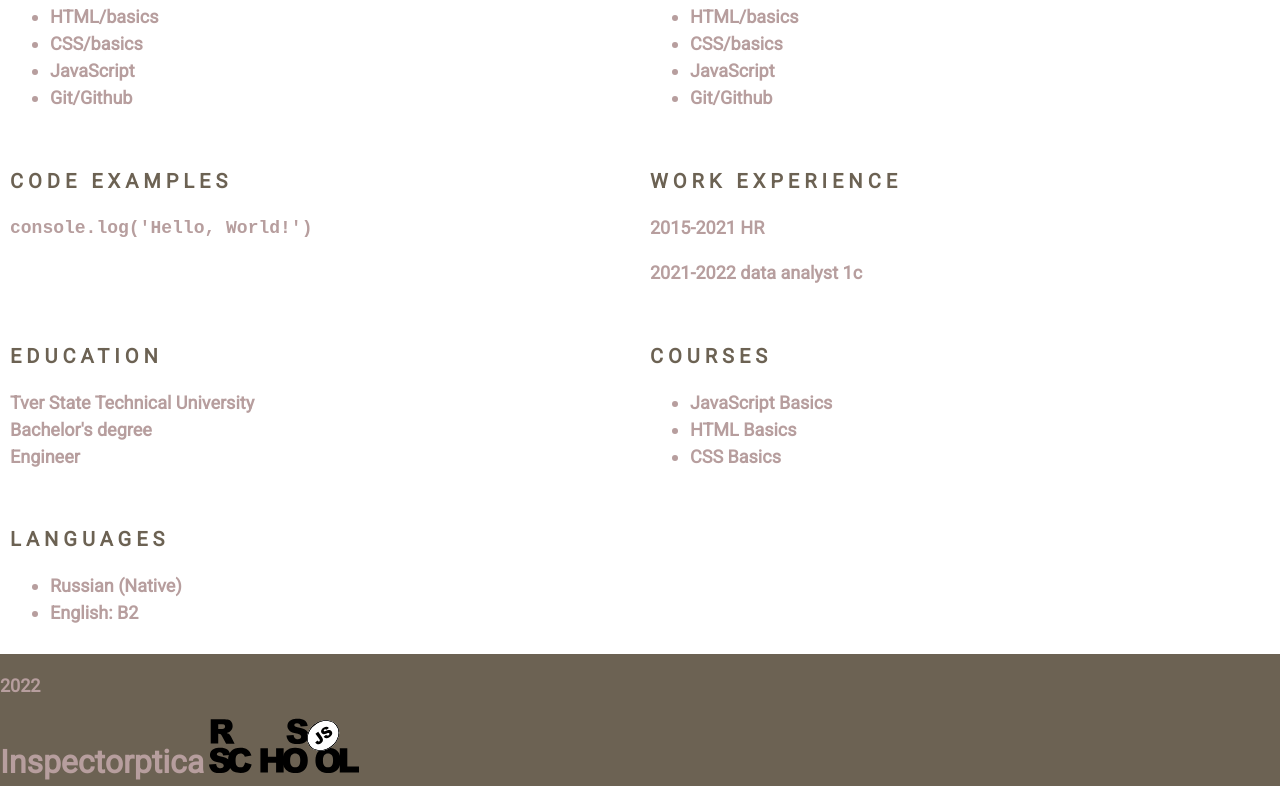
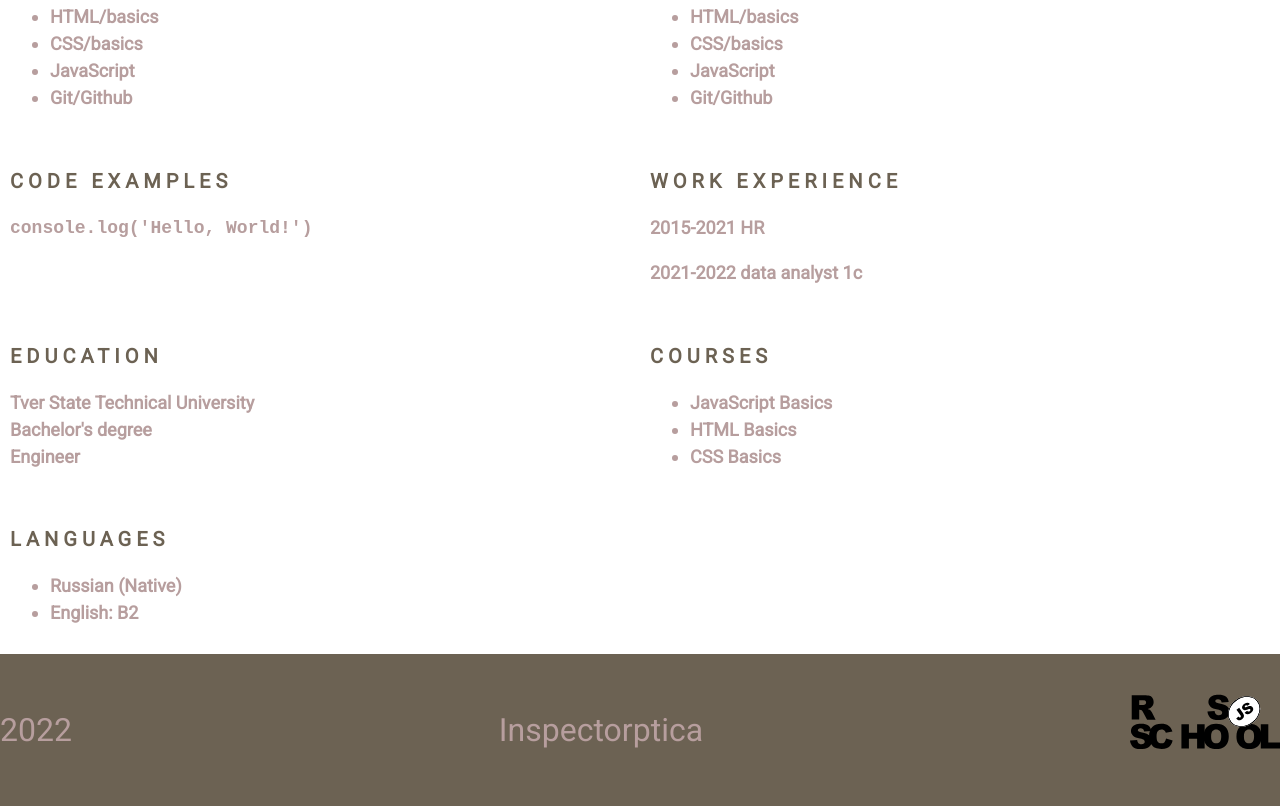
Before and after one commit to Inspectorptica/rsschool-cv, a plain HTML site: page index.html in a window 1280 px wide. Shown: the part 681-1487 px from the top of the page. Drawn offline with Linux system fonts and the light colour scheme.

Commit message:
fix: fix html footer

```diff
--- a/index.html
+++ b/index.html
@@ -102,7 +102,7 @@
   </main>
   <footer class="footer">
     <div class="container">
-      <div class="d">
+      <div class="footer-container">
         <p class="year">2022</p>
         <a class="git" href="https://github.com/Inspectorptica">Inspectorptica</a>
         <a href="https://rs.school/js/"> <img class="logo" src="img/logo.svg" alt="logo rsschool"></a>
--- a/style.css
+++ b/style.css
@@ -90,18 +90,30 @@
     justify-content: space-between;
     align-items: center;
     padding: 20px 0;
+    line-height: 50px;
   }
 
   .logo {
     width: 150px;
   }
 
-  .git {
+  .year
+  {
     font-size: 2rem;
-    font-weight: 600;
+    font-weight: 400;
     font-style: normal;
     color: #b79e9e;
     text-decoration: none;
+    line-height: 3rem;
+  }
+
+  .git {
+    font-size: 2rem;
+    font-weight: 400;
+    font-style: normal;
+    color: #b79e9e;
+    text-decoration: none;
+    line-height: 3rem;
   }
 
    li a {
```
